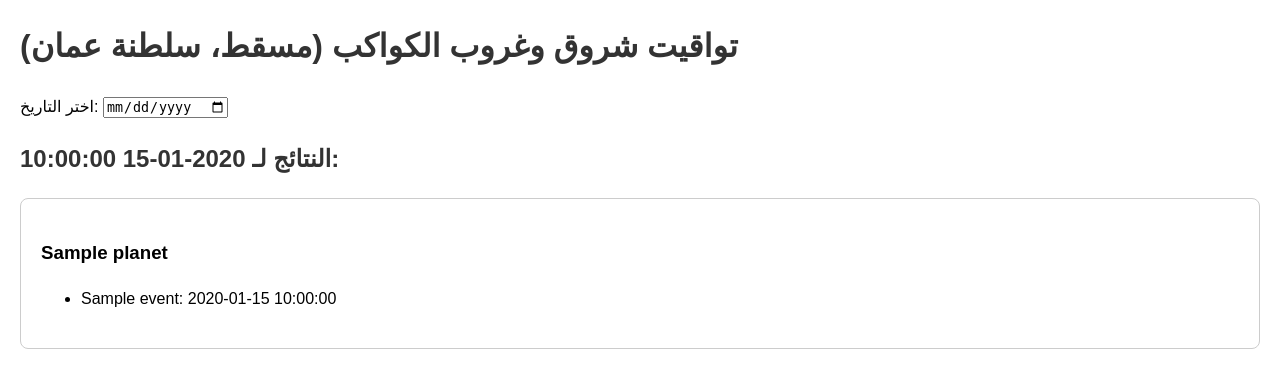
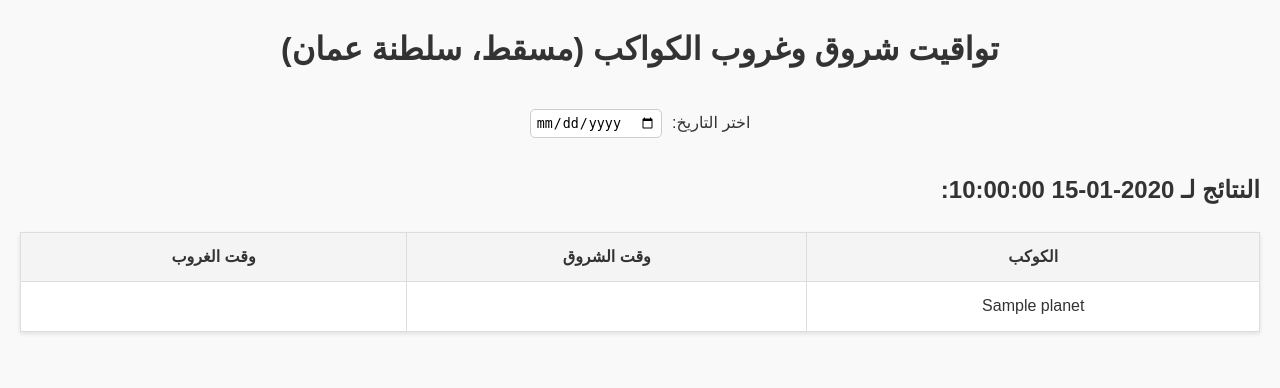
Before and after one commit to a8mkrM/risesetpla, a Flask app: template templates/index.html in a window 1280 px wide. Shown: the top 388 px of the page. Run offline with Flask 3, Linux system fonts and the light colour scheme; the template is opened without the code that fills it: most values are stand-ins (such as "Sample title", 1, 10 or a date in 2020).

Commit message:
Add files via upload

```diff
--- a/templates/index.html
+++ b/templates/index.html
@@ -1,5 +1,5 @@
 <!DOCTYPE html>
-<html lang="ar">
+<html lang="ar" dir="rtl">
 <head>
     <meta charset="UTF-8">
     <meta name="viewport" content="width=device-width, initial-scale=1.0">
@@ -7,16 +7,44 @@
     <style>
         body {
             font-family: Arial, sans-serif;
-            line-height: 1.6;
+            line-height: 1.8;
             margin: 20px;
+            direction: rtl;
+            text-align: right;
+            background-color: #f9f9f9;
+            color: #333;
         }
-        section {
+        header {
+            text-align: center;
             margin-bottom: 30px;
-            padding: 20px;
+        }
+        form {
+            display: flex;
+            justify-content: center;
+            margin-bottom: 30px;
+        }
+        label {
+            margin-left: 10px;
+        }
+        input[type="date"] {
+            padding: 5px;
             border: 1px solid #ccc;
-            border-radius: 8px;
+            border-radius: 5px;
         }
-        h1, h2 {
+        table {
+            width: 100%;
+            border-collapse: collapse;
+            margin-top: 20px;
+            background-color: #fff;
+            box-shadow: 0 2px 4px rgba(0, 0, 0, 0.1);
+        }
+        th, td {
+            border: 1px solid #ddd;
+            padding: 10px;
+            text-align: center;
+        }
+        th {
+            background-color: #f4f4f4;
             color: #333;
         }
     </style>
@@ -28,7 +56,9 @@
     </script>
 </head>
 <body>
-    <h1>تواقيت شروق وغروب الكواكب (مسقط، سلطنة عمان)</h1>
+    <header>
+        <h1>تواقيت شروق وغروب الكواكب (مسقط، سلطنة عمان)</h1>
+    </header>
     <form id="dateForm" method="GET">
         <label for="date">اختر التاريخ:</label>
         <input type="date" id="date" name="date" value="{{ selected_date }}" onchange="submitOnDateChange()" required>
@@ -36,16 +66,24 @@
 
     {% if results %}
     <h2>النتائج لـ {{ selected_date }}:</h2>
-    {% for result in results %}
-    <section>
-        <h3>{{ result.planet }}</h3>
-        <ul>
-            {% for event in result.events %}
-            <li>{{ event.event }}: {{ event.time_local }}</li>
+    <table>
+        <thead>
+            <tr>
+                <th>الكوكب</th>
+                <th>وقت الشروق</th>
+                <th>وقت الغروب</th>
+            </tr>
+        </thead>
+        <tbody>
+            {% for result in results %}
+            <tr>
+                <td>{{ result.planet }}</td>
+                <td>{% for event in result.events %}{% if event.event == 'شروق' %}{{ event.time_local}}{% endif %}{% endfor %}</td>
+                <td>{% for event in result.events %}{% if event.event == 'غروب' %}{{ event.time_local}}{% endif %}{% endfor %}</td>
+            </tr>
             {% endfor %}
-        </ul>
-    </section>
-    {% endfor %}
+        </tbody>
+    </table>
     {% endif %}
 </body>
 </html>
```
